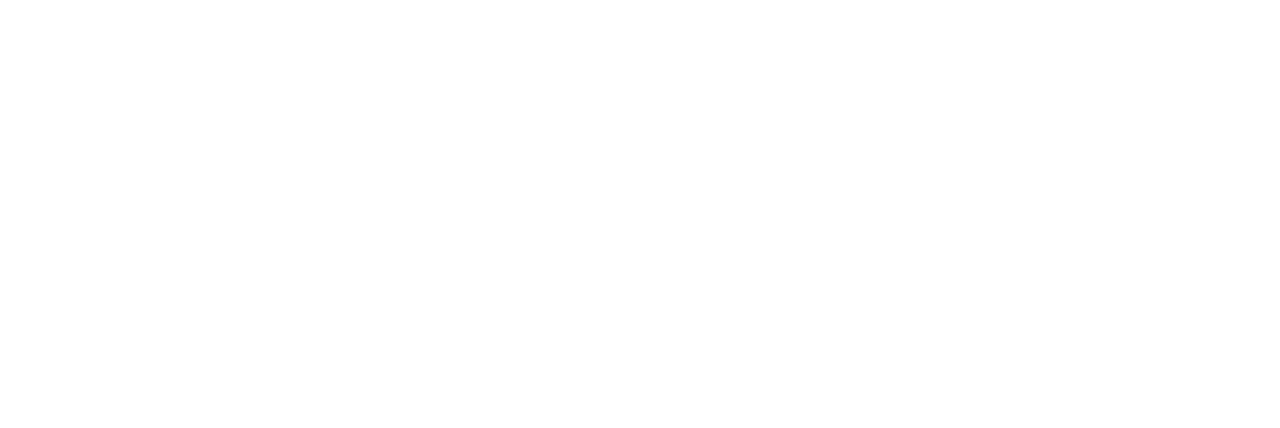
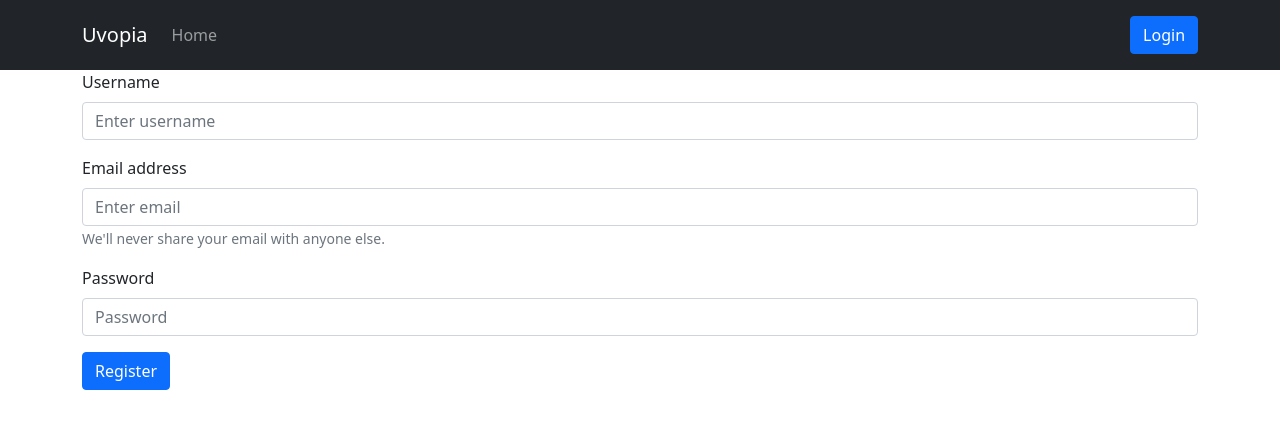
Before and after one commit to InsiderJanggo/uvopia, a React (Vite) app in the folder client/: page /register in a window 1280 px wide. Shown: the top 428 px of the page. Built offline with nearby package versions, Linux system fonts and the light colour scheme.

Commit message:
updae loginform and header and added registerform and auth service

```diff
--- a/client/src/App.tsx
+++ b/client/src/App.tsx
@@ -4,11 +4,15 @@
 //PAGES
 import Home from './pages/Home'
 import Login from './pages/Login'
+import Register from './pages/Register'
 
 const App = () => {
   return (
     <div className="App">
         <Switch>
+            <Route path="/register">
+                  <Register />
+            </Route>
             <Route path="/login">
                 <Login />
             </Route>
--- a/client/src/components/Header.tsx
+++ b/client/src/components/Header.tsx
@@ -1,6 +1,10 @@
 import React from "react"
-import { Container, Nav, Navbar } from "react-bootstrap"
+import { Container, Nav, Navbar, Button } from "react-bootstrap"
 import 'bootstrap/dist/css/bootstrap.min.css'
+
+interface User {
+    user: any
+}
 
 const Header = () => {
     return (
@@ -13,6 +17,15 @@
                     <Nav.Link href="/">Home</Nav.Link>
                 </Nav>
                 </Navbar.Collapse>
+                <Navbar.Collapse className="justify-content-end">
+                    <Navbar.Text>
+                                <Button
+                                variant="primary"
+                                onClick={() => window.location.href = "/login"}
+                                >Login
+                                </Button>
+                    </Navbar.Text>
+                </Navbar.Collapse>
             </Container>
         </Navbar>
     )
--- a/client/src/components/LoginForm.tsx
+++ b/client/src/components/LoginForm.tsx
@@ -6,6 +6,7 @@
 } from "react-bootstrap";
 import useForm from "../hooks/useForm";
 import 'bootstrap/dist/css/bootstrap.min.css'
+import authService from "../services/auth.service";
 
 const LoginForm = () => {
     const [data, setData] = useForm({
@@ -21,20 +22,19 @@
     const validation = () => {
         if(!data.username || !data.password) {
             setError({
-                ...error,
                 isError: true,
                 usernameError: 'Username field cant be empty',
                 passwordError: 'Password field cant be empty'
             })
             return false
-        } else if(!data.username) {
+        } else if(!data.username || data.password) {
             setError({
                 ...error,
                 isError: true,
                 usernameError: 'Username field cant be empty'
             })
             return false
-        } else if(!data.password) {
+        } else if(!data.password || data.username) {
             setError({
                 ...error,
                 isError: true,
@@ -50,7 +50,15 @@
         e.preventDefault();
         const isValid = validation();
         if(isValid) {
-            console.log(e.target.value)
+            authService.login({
+                username: data.username,
+                password: data.password
+            }).then((res) => {
+
+            })
+            .catch((err) => {
+                console.error(err)
+            })
         }
     }
 
@@ -80,7 +88,7 @@
                 <Form.Group className="mb-3" controlId="formBasicPassword">
                     {error.passwordError ? (
                             <Alert variant="danger">
-                                    {error.usernameError}
+                                    {error.passwordError}
                             </Alert>
                     ): (
                         ""
--- /dev/null
+++ b/client/src/components/RegisterForm.tsx
@@ -0,0 +1,49 @@
+import { useState } from "react";
+import {
+    Button,
+    Form,
+    Alert
+} from "react-bootstrap";
+import useForm from "../hooks/useForm";
+
+const RegisterForm = () => {
+    const [data, setData] = useForm({
+        username: '',
+        email: '',
+        password: ''
+    })
+    const [error, setError] = useState({
+        usernameError: '',
+        emailError: '',
+        isError: false,
+        passwordError: ''
+    })
+
+    return(
+        <Form>
+                <Form.Group className="mb-3" controlId="formBasicUsername">
+                    <Form.Label>Username</Form.Label>
+                    <Form.Control type="text" placeholder="Enter username" />
+                </Form.Group>
+
+                <Form.Group className="mb-3" controlId="formBasicEmail">
+                    <Form.Label>Email address</Form.Label>
+                    <Form.Control type="email" placeholder="Enter email" />
+                    <Form.Text className="text-muted">
+                        We'll never share your email with anyone else.
+                    </Form.Text>
+                </Form.Group>
+
+                <Form.Group className="mb-3" controlId="formBasicPassword">
+                    <Form.Label>Password</Form.Label>
+                    <Form.Control type="password" placeholder="Password" />
+                </Form.Group>
+
+                <Button variant="primary" type="submit">
+                    Register
+                </Button>
+        </Form>
+    )
+}
+
+export default RegisterForm
--- /dev/null
+++ b/client/src/pages/Register.tsx
@@ -0,0 +1,16 @@
+import { Container } from "react-bootstrap";
+import Header from "../components/Header";
+import RegisterForm from "../components/RegisterForm";
+
+const Register = () => {
+    return(
+        <>
+            <Header  />
+            <Container>
+                <RegisterForm />
+            </Container>
+        </>
+    )
+}
+
+export default Register
--- /dev/null
+++ b/client/src/services/auth.service.ts
@@ -0,0 +1,12 @@
+import httpCommon from "../http-common";
+
+class AuthService {
+    login(data: any) {
+        return httpCommon.post('/auth/login', data);
+    }
+    register(data: any) {
+        return httpCommon.post('/auth/register', data)
+    }
+}
+
+export default new AuthService()
```
Also changed, not shown: 2 other files (tests, documents, lock files or other folders).
